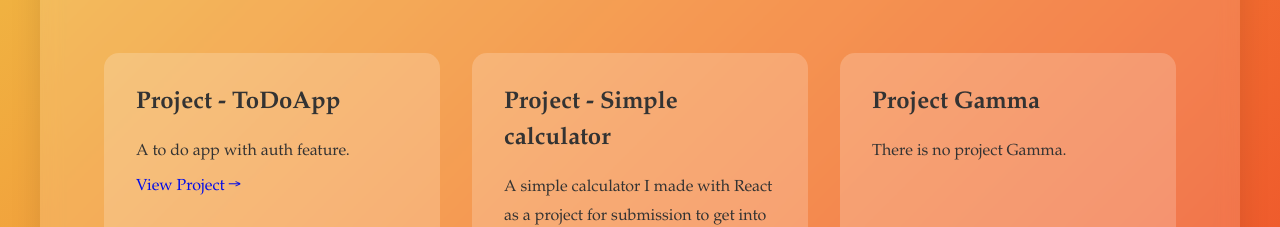
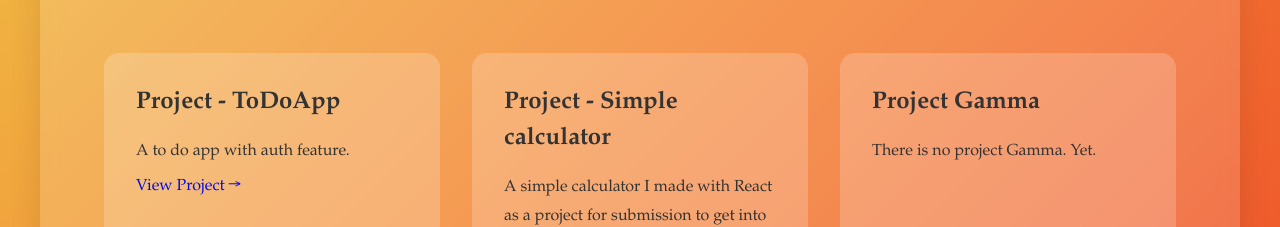
Before and after one commit to AbirShafin/AbirShafin.github.io, a React (Vite) app: page / in a window 1280 px wide. Shown: the part 1142-1369 px from the top of the page. Built offline with nearby package versions, Linux system fonts and the light colour scheme.

Commit message:
Update description for Project Gamma

```diff
--- a/src/components/Portfolio.tsx
+++ b/src/components/Portfolio.tsx
@@ -35,7 +35,7 @@
     },
     {
       title: "Project Gamma",
-      description: "There is no project Gamma.",
+      description: "There is no project Gamma. Yet.",
       link: undefined
     }
   ];
```
